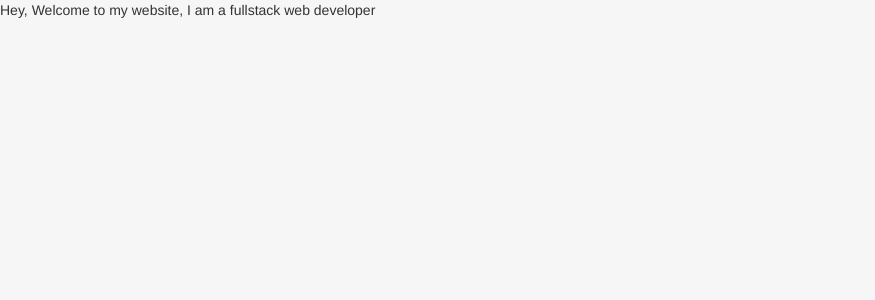
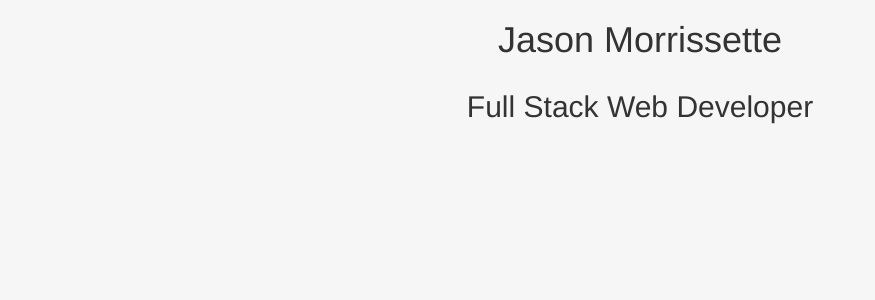
Before and after one commit to jmorr132/Proffessional-Portfolio-Site, a Django app: page / in a window 1280 px wide. Shown: the top 300 px of the page, without its empty margins (0-875 px from the left). Run offline with Django 3.2, Linux system fonts and the light colour scheme; some libraries are stand-ins or nearby versions.

Commit message:
Feat: Started filling in personal information
Started filling in personal information.

```diff
--- a/mysite/blog/templates/blog/home.html
+++ b/mysite/blog/templates/blog/home.html
@@ -2,7 +2,18 @@
 {% block content %}
 
 
-<p> Hey, Welcome to my website, I am a fullstack web developer</p>
+<div class = "row">
+    <div class = "co-md-6 text-center">
+        <h1> Jason Morrissette </h1>
+    </div>
+</div>
+<div class = "row">
+    <div class = "co-md-6 text-center">
+        <h2> Full Stack Web Developer</h1>
+    </div>
+</div>
+ <nav>
+ </nav>
 
 
 
```
